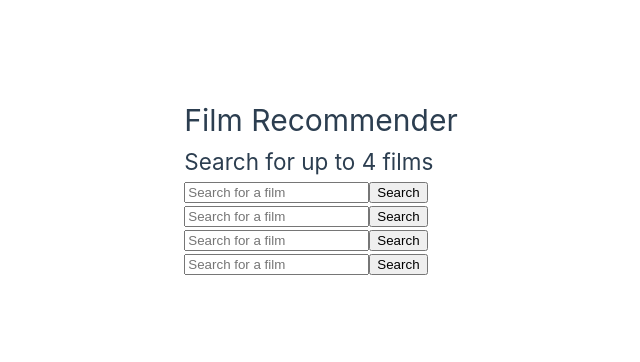
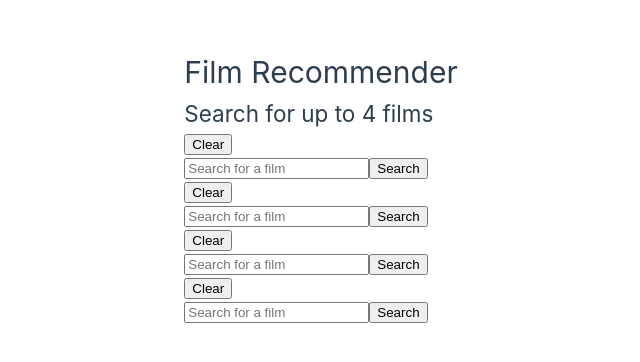
Before and after one commit to jakelineham/film-recommmendation-system, a Vue app in the folder frontend/: page / in a window 1280 px wide. Shown: the part 214-576 px from the top of the page, without its empty margins (319-959 px from the left). Built offline with nearby package versions, Linux system fonts and the light colour scheme.

Commit message:
Search functionality now works

```diff
--- a/frontend/src/App.vue
+++ b/frontend/src/App.vue
@@ -1,5 +1,14 @@
 <script setup>
-import Search from './components/Search.vue'
+import SearchBox from './components/SearchBox.vue'
+import {ref} from "vue";
+
+const selectedFilms = ref(["","","",""]);
+
+function selectFilm(film, index) {
+    selectedFilms.value[index] = film;
+    console.log(selectedFilms.value);
+}
+
 </script>
 
 <template>
@@ -8,6 +17,14 @@ import Search from './components/Search.vue'
   </header>
 
   <main>
-    <Search />
+    <h2>Search for up to 4 films</h2>
+
+    <SearchBox @filmSelected="selectFilm($event, 0)" />
+
+    <SearchBox @filmSelected="selectFilm($event, 1)" />
+
+    <SearchBox @filmSelected="selectFilm($event, 2)" />
+
+    <SearchBox @filmSelected="selectFilm($event, 3)" />
   </main>
 </template>
--- a/frontend/src/components/Search.vue
+++ /dev/null
@@ -1,18 +0,0 @@
-<script setup>
-import SearchBox from './SearchBox.vue';
-</script>
-
-<template>
-    <div>
-        <h2>Search for up to 4 films</h2>
-
-        <SearchBox/>
-
-        <SearchBox/>
-
-        <SearchBox/>
-
-        <SearchBox/>
-
-    </div>
-</template>
--- a/frontend/src/components/SearchBox.vue
+++ b/frontend/src/components/SearchBox.vue
@@ -3,6 +3,8 @@ import {ref} from "vue";
 
 const filmName = ref("");
 const searchResults = ref([]);
+
+const emit = defineEmits(['filmSelected']);
 
 async function submit() {
     //If the input is blank, prevent an API call
@@ -16,13 +18,28 @@ async function submit() {
     );
 
     searchResults.value = await response.json();
+}
 
-    console.log(searchResults.value.length);
+function selectFilm(film) {
+    filmName.value = film.title;
+    searchResults.value = [];
+
+    emit('filmSelected', film);
 }
+
+function clear() {
+    filmName.value = "";
+    searchResults.value = [];
+
+    selectFilm("");
+}
+
 </script>
 
 <template>
     <div>
+        <button @click="clear">Clear</button>
+
         <form @submit.prevent="submit">
             <input
             v-model="filmName"
@@ -32,7 +49,12 @@ async function submit() {
         </form>
 
         <div v-if="searchResults.length > 0">
-            <button v-for="film in searchResults" :key = "film.id">{{ film.title }}</button>
+            <button
+            v-for="film in searchResults"
+            :key = "film.id"
+            @click="selectFilm(film)">
+                {{ film.title }}
+            </button>
         </div>
     </div>
 </template>
```
